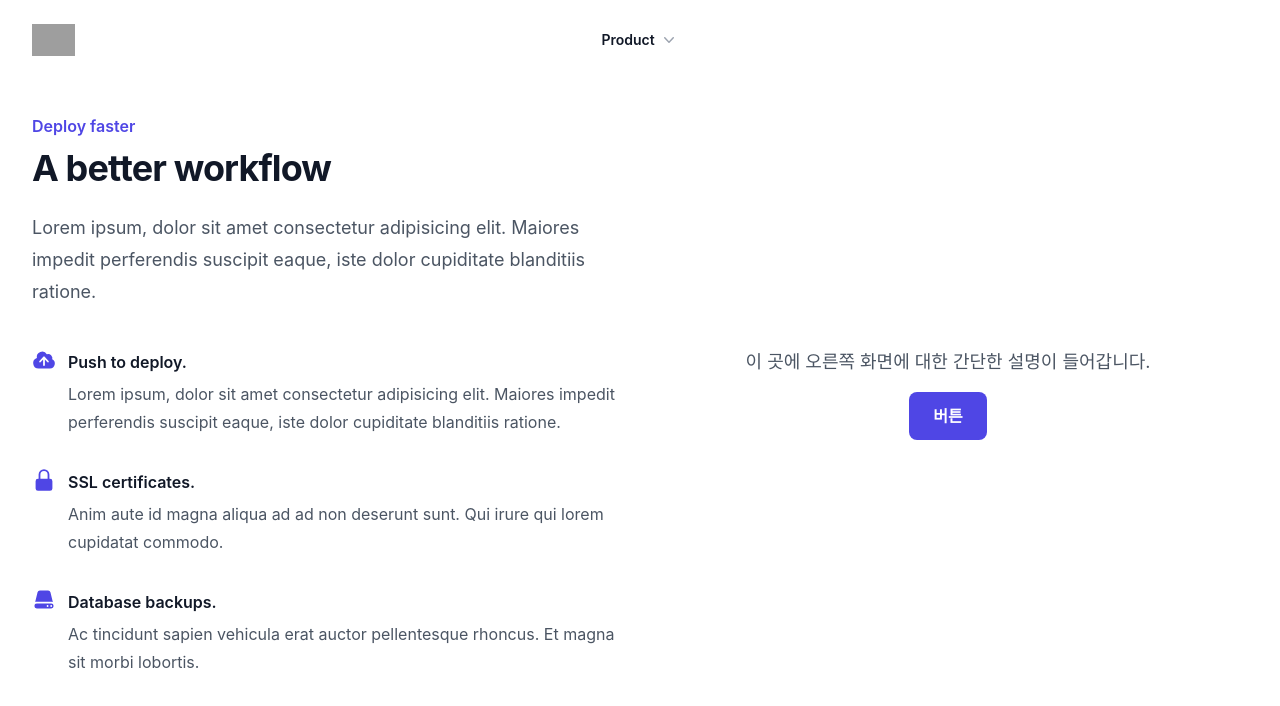
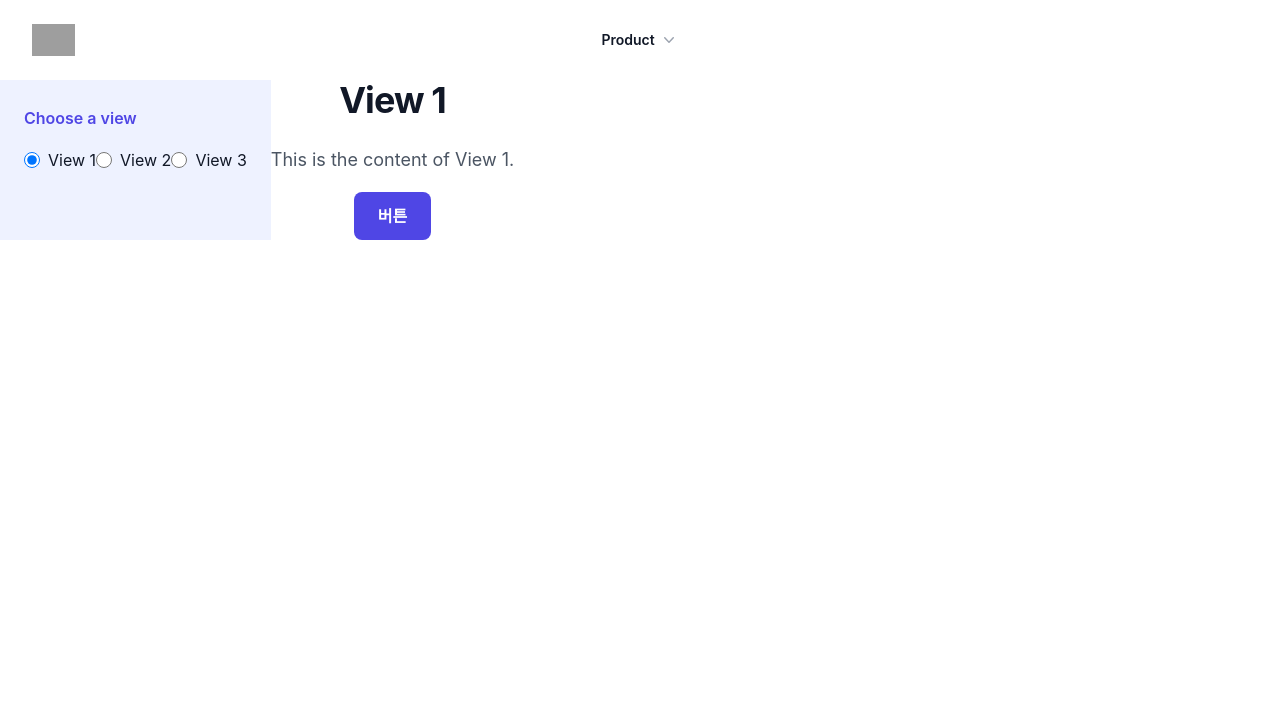
Before and after one commit to kookmin-obzen-project/obzen-ui-haeun, a React (Create React App) app: page / in a window 1280 px wide. Shown: the top 706 px of the page. Built offline with nearby package versions, Linux system fonts and the light colour scheme; grey boxes are pictures that could not be loaded.

Commit message:
Feat: Apply Body layout

```diff
--- a/src/components/Body.tsx
+++ b/src/components/Body.tsx
@@ -1,4 +1,5 @@
 import { CloudArrowUpIcon, LockClosedIcon, ServerIcon } from '@heroicons/react/20/solid'
+import { useState } from 'react';
 
 const features = [
   {
@@ -20,37 +21,78 @@ const features = [
 ]
 
 export default function Body() {
+  const [selectedView, setSelectedView] = useState('view1');
+
   return (
-    <div className="grid grid-cols-2 gap-4 p-8">
-      <div className="col-span-1">
-        <h2 className="text-base font-semibold leading-7 text-indigo-600">Deploy faster</h2>
-        <p className="mt-2 text-3xl font-bold tracking-tight text-gray-900 sm:text-4xl">A better workflow</p>
-        <p className="mt-6 text-lg leading-8 text-gray-600">
-          Lorem ipsum, dolor sit amet consectetur adipisicing elit. Maiores impedit perferendis suscipit eaque,
-          iste dolor cupiditate blanditiis ratione.
-        </p>
-        <dl className="mt-10 space-y-8 text-base leading-7 text-gray-600">
-          {features.map((feature) => (
-            <div key={feature.name} className="flex items-start">
-              <div className="flex-shrink-0">
-                <feature.icon className="h-6 w-6 text-indigo-600" aria-hidden="true" />
-              </div>
-              <div className="ml-3">
-                <dt className="font-semibold text-gray-900">{feature.name}</dt>
-                <dd className="mt-1">{feature.description}</dd>
-              </div>
-            </div>
-          ))}
-        </dl>
+    <div className="flex flex-grow">
+    {/* 왼쪽 영역 */}
+    <div className="w-2/8 bg-indigo-50 p-6">
+      <h2 className="text-base font-semibold leading-7 text-indigo-600">Choose a view</h2>
+      <div className="mt-4">
+          <label className="inline-flex items-center space-x-2 cursor-pointer">
+            <input
+              type="radio"
+              className="form-radio h-4 w-4 text-indigo-600"
+              value="view1"
+              checked={selectedView === 'view1'}
+              onChange={() => setSelectedView('view1')}
+            />
+            <span className="text-gray-900">View 1</span>
+          </label>
+          <label className="inline-flex items-center space-x-2 cursor-pointer">
+            <input
+              type="radio"
+              className="form-radio h-4 w-4 text-indigo-600"
+              value="view2"
+              checked={selectedView === 'view2'}
+              onChange={() => setSelectedView('view2')}
+            />
+            <span className="text-gray-900">View 2</span>
+          </label>
+          <label className="inline-flex items-center space-x-2 cursor-pointer">
+            <input
+              type="radio"
+              className="form-radio h-4 w-4 text-indigo-600"
+              value="view3"
+              checked={selectedView === 'view3'}
+              onChange={() => setSelectedView('view3')}
+            />
+            <span className="text-gray-900">View 3</span>
+          </label>
+        </div>
       </div>
-      <div className="col-span-1 flex flex-col justify-center items-center">
-        <p className="text-lg leading-7 text-gray-600">
-          이 곳에 오른쪽 화면에 대한 간단한 설명이 들어갑니다.
-        </p>
+
+      {/* 오른쪽 영역 */}
+      <div className="w-6/8 flex flex-col justify-center items-center">
+        {selectedView === 'view1' && (
+
+          <>
+            <h1 className="text-4xl font-bold tracking-tight text-gray-900 sm:text-4xl">View 1</h1>
+            <p className="mt-6 text-lg leading-8 text-gray-600">
+              This is the content of View 1.
+            </p>
+          </>
+        )}
+        {selectedView === 'view2' && (
+          <>
+            <h1 className="text-4xl font-bold tracking-tight text-gray-900 sm:text-4xl">View 2</h1>
+            <p className="mt-6 text-lg leading-8 text-gray-600">
+              This is the content of View 2.
+            </p>
+          </>
+        )}
+        {selectedView === 'view3' && (
+          <>
+            <h1 className="text-4xl font-bold tracking-tight text-gray-900 sm:text-4xl">View 3</h1>
+            <p className="mt-6 text-lg leading-8 text-gray-600">
+              This is the content of View 3.
+            </p>
+          </>
+        )}
         <button className="mt-4 px-6 py-3 rounded-lg bg-indigo-600 text-white text-base font-semibold">
           버튼
         </button>
       </div>
     </div>
-  )
+  );
 }
```
